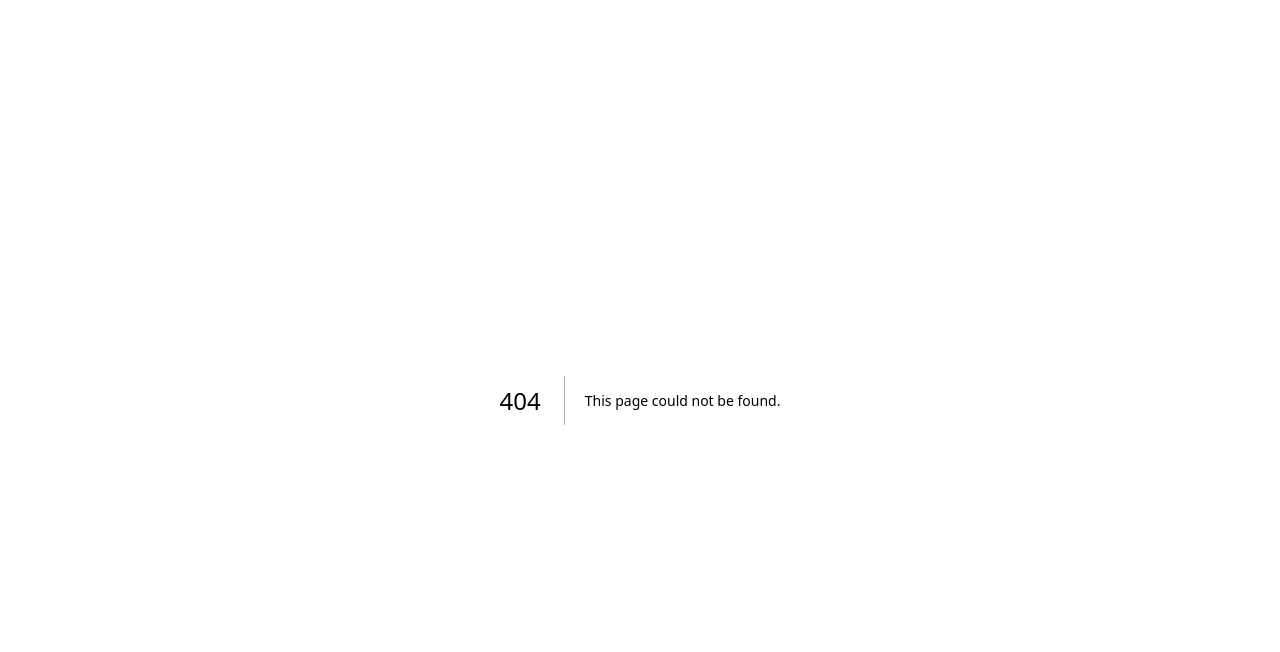
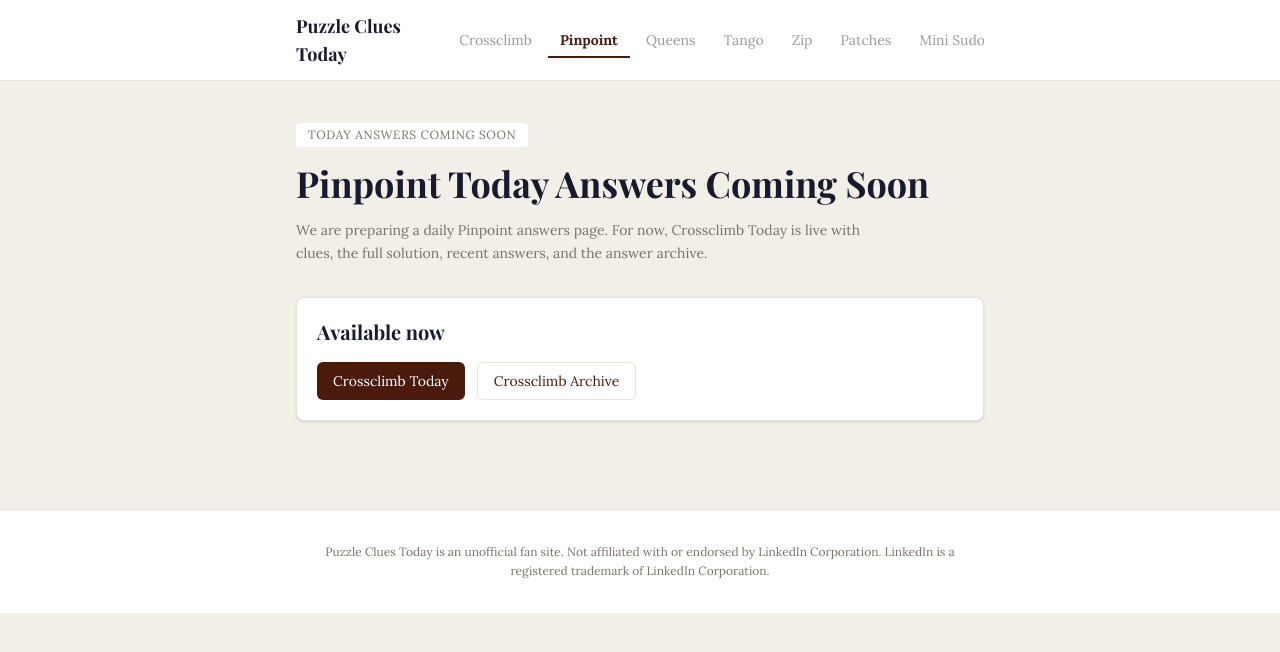
Before and after one commit to White1Dove/cross-climb, a Next.js app: page /pinpoint in a window 1280 px wide. Before the commit this address had no page. Shown: the top 652 px of the page. Built offline with nearby package versions, Linux system fonts and the light colour scheme.

Commit message:
Add coming soon game pages

```diff
--- /dev/null
+++ b/app/[game]/page.tsx
@@ -0,0 +1,106 @@
+import type { Metadata } from "next";
+import Link from "next/link";
+import { notFound } from "next/navigation";
+import { GameTabs } from "@/components/game-tabs";
+import { comingSoonGameSlugs, getGameBySlug, getGameTabs } from "@/lib/game-tabs";
+
+type ComingSoonPageProps = {
+  params: Promise<{
+    game: string;
+  }>;
+};
+
+export function generateStaticParams() {
+  return comingSoonGameSlugs.map((game) => ({ game }));
+}
+
+export async function generateMetadata({ params }: ComingSoonPageProps): Promise<Metadata> {
+  const { game: gameSlug } = await params;
+  const game = getGameBySlug(gameSlug);
+
+  if (!game || game.slug === "crossclimb") {
+    return {};
+  }
+
+  return {
+    title: {
+      absolute: `${game.name} Today Answers Coming Soon | Puzzle Clues Today`,
+    },
+    description: `${game.name} today answers are coming soon to Puzzle Clues Today. Crossclimb answers are live now.`,
+    alternates: {
+      canonical: `https://puzzleclues.today/${game.slug}`,
+    },
+    robots: {
+      index: false,
+      follow: true,
+    },
+  };
+}
+
+export default async function ComingSoonPage({ params }: ComingSoonPageProps) {
+  const { game: gameSlug } = await params;
+  const game = getGameBySlug(gameSlug);
+
+  if (!game || game.slug === "crossclimb") {
+    notFound();
+  }
+
+  const gameTabs = getGameTabs(game.slug);
+
+  return (
+    <div className="min-h-screen bg-[#F1EFE8]">
+      <header className="bg-white border-b border-[#E7E3DA]">
+        <div className="max-w-[720px] mx-auto px-4 py-3 flex items-center justify-between">
+          <Link href="/" className="font-[family-name:var(--font-playfair)] text-lg font-bold text-[#1a1a2e]">
+            Puzzle Clues Today
+          </Link>
+          <GameTabs tabs={gameTabs} />
+        </div>
+      </header>
+
+      <main className="max-w-[720px] mx-auto px-4 py-8 md:py-10 space-y-8">
+        <section className="space-y-4">
+          <p className="inline-flex rounded bg-white px-3 py-1 text-xs font-medium uppercase tracking-wider text-[#78716C]">
+            Today answers coming soon
+          </p>
+          <h1 className="font-[family-name:var(--font-playfair)] text-3xl md:text-4xl font-bold text-[#1a1a2e]">
+            {game.name} Today Answers Coming Soon
+          </h1>
+          <p className="max-w-prose text-sm leading-relaxed text-[#78716C]">
+            We are preparing a daily {game.name} answers page. For now, Crossclimb Today is live with clues,
+            the full solution, recent answers, and the answer archive.
+          </p>
+        </section>
+
+        <section className="border border-[#E7E3DA] bg-white p-5 rounded-lg shadow-sm space-y-4">
+          <h2 className="font-[family-name:var(--font-playfair)] text-xl font-bold text-[#1a1a2e]">
+            Available now
+          </h2>
+          <div className="flex flex-wrap gap-3">
+            <Link
+              href="/"
+              className="inline-flex items-center justify-center rounded-md bg-[#4A1B0C] px-4 py-2 text-sm font-medium text-white hover:bg-[#5C2310]"
+            >
+              Crossclimb Today
+            </Link>
+            <Link
+              href="/crossclimb/archive"
+              className="inline-flex items-center justify-center rounded-md border border-[#E7E3DA] bg-white px-4 py-2 text-sm font-medium text-[#4A1B0C] hover:bg-[#F8F6F0]"
+            >
+              Crossclimb Archive
+            </Link>
+          </div>
+        </section>
+      </main>
+
+      <footer className="bg-white border-t border-[#E7E3DA] mt-12">
+        <div className="max-w-[720px] mx-auto px-4 py-8 text-center text-sm text-[#78716C]">
+          <p className="text-xs leading-relaxed">
+            Puzzle Clues Today is an unofficial fan site. Not affiliated with or endorsed by LinkedIn Corporation.
+            LinkedIn is a registered trademark of LinkedIn Corporation.
+          </p>
+        </div>
+      </footer>
+    </div>
+  );
+}
--- a/app/crossclimb/archive/page.tsx
+++ b/app/crossclimb/archive/page.tsx
@@ -5,18 +5,10 @@
   getCrossclimbHistory,
   groupCrossclimbEntriesByMonth,
 } from "@/lib/crossclimb-history";
-import type { GameTab } from "@/types/puzzle";
+import { getGameTabs } from "@/lib/game-tabs";
 import { ArchiveAccordion } from "./archive-accordion";
 
-const gameTabs: GameTab[] = [
-  { name: "Crossclimb", slug: "crossclimb", active: true },
-  { name: "Queens", slug: "queens" },
-  { name: "Pinpoint", slug: "pinpoint" },
-  { name: "Tango", slug: "tango" },
-  { name: "Zip", slug: "zip" },
-  { name: "Patches", slug: "patches" },
-  { name: "Mini Sudoku", slug: "mini-sudoku" },
-];
+const gameTabs = getGameTabs("crossclimb");
 
 const archiveEntries = getCrossclimbHistory();
 const monthGroups = groupCrossclimbEntriesByMonth(archiveEntries);
--- a/app/page.tsx
+++ b/app/page.tsx
@@ -9,17 +9,10 @@
   formatShortCrossclimbDate,
   getRecentCrossclimbAnswers,
 } from "@/lib/crossclimb-history";
-import { PuzzleData, GameTab } from "@/types/puzzle";
+import { getGameTabs } from "@/lib/game-tabs";
+import type { PuzzleData } from "@/types/puzzle";
 
-const gameTabs: GameTab[] = [
-  { name: "Crossclimb", slug: "crossclimb", active: true },
-  { name: "Queens", slug: "queens" },
-  { name: "Pinpoint", slug: "pinpoint" },
-  { name: "Tango", slug: "tango" },
-  { name: "Zip", slug: "zip" },
-  { name: "Patches", slug: "patches" },
-  { name: "Mini Sudoku", slug: "mini-sudoku" },
-];
+const gameTabs = getGameTabs("crossclimb");
 
 const currentPuzzle = currentCrossclimbPuzzle as PuzzleData;
 
--- a/components/countdown-timer.tsx
+++ b/components/countdown-timer.tsx
@@ -114,7 +114,7 @@
             Next puzzle unlocks in <span className="font-semibold tabular-nums">--:--:--</span>
           </p>
           <p className="text-[#78716C] text-xs">
-            Queens #{nextPuzzleNumber}, Pinpoint #{nextPuzzleNumber}, and more also unlock at the same time
+            Pinpoint #{nextPuzzleNumber}, Queens #{nextPuzzleNumber}, and more also unlock at the same time
           </p>
         </div>
       </div>
@@ -136,7 +136,7 @@
           </p>
         )}
         <p className="text-[#78716C] text-xs">
-          Queens #{nextPuzzleNumber}, Pinpoint #{nextPuzzleNumber}, and more also unlock at the same time
+          Pinpoint #{nextPuzzleNumber}, Queens #{nextPuzzleNumber}, and more also unlock at the same time
         </p>
       </div>
     </div>
--- a/components/game-tabs.tsx
+++ b/components/game-tabs.tsx
@@ -13,7 +13,7 @@
       {tabs.map((tab) => (
         <Link
           key={tab.slug}
-          href={`/${tab.slug}/`}
+          href={tab.href || `/${tab.slug}/`}
           className={`px-3 py-2 text-sm whitespace-nowrap transition-colors relative ${
             tab.active
               ? "text-[#4A1B0C] font-semibold"
--- /dev/null
+++ b/lib/game-tabs.ts
@@ -0,0 +1,26 @@
+import type { GameTab } from "@/types/puzzle";
+
+export const gameTabDefinitions: GameTab[] = [
+  { name: "Crossclimb", slug: "crossclimb", href: "/" },
+  { name: "Pinpoint", slug: "pinpoint", href: "/pinpoint/" },
+  { name: "Queens", slug: "queens", href: "/queens/" },
+  { name: "Tango", slug: "tango", href: "/tango/" },
+  { name: "Zip", slug: "zip", href: "/zip/" },
+  { name: "Patches", slug: "patches", href: "/patches/" },
+  { name: "Mini Sudoku", slug: "mini-sudoku", href: "/mini-sudoku/" },
+];
+
+export function getGameTabs(activeSlug: string) {
+  return gameTabDefinitions.map((tab) => ({
+    ...tab,
+    active: tab.slug === activeSlug,
+  }));
+}
+
+export const comingSoonGameSlugs = gameTabDefinitions
+  .filter((tab) => tab.slug !== "crossclimb")
+  .map((tab) => tab.slug);
+
+export function getGameBySlug(slug: string) {
+  return gameTabDefinitions.find((tab) => tab.slug === slug);
+}
--- a/types/puzzle.ts
+++ b/types/puzzle.ts
@@ -33,5 +33,6 @@
 export interface GameTab {
   name: string;
   slug: string;
+  href?: string;
   active?: boolean;
 }
```
